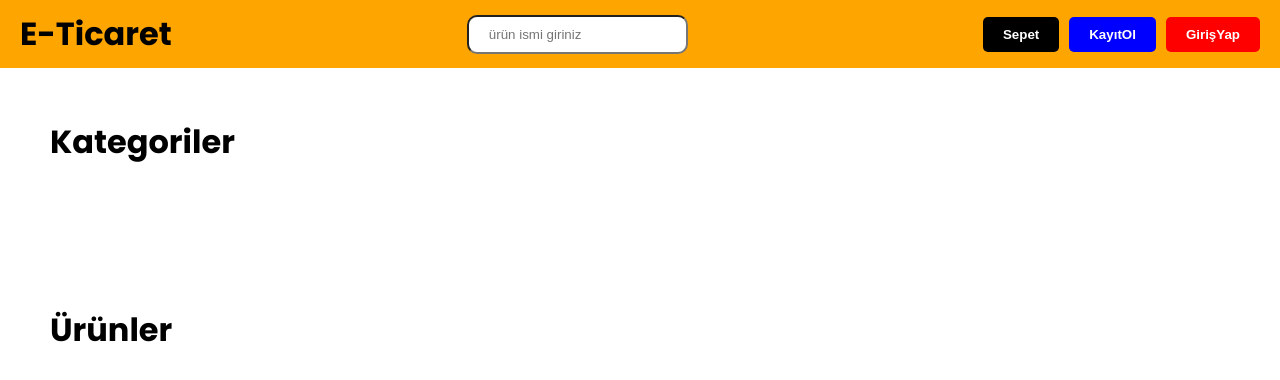
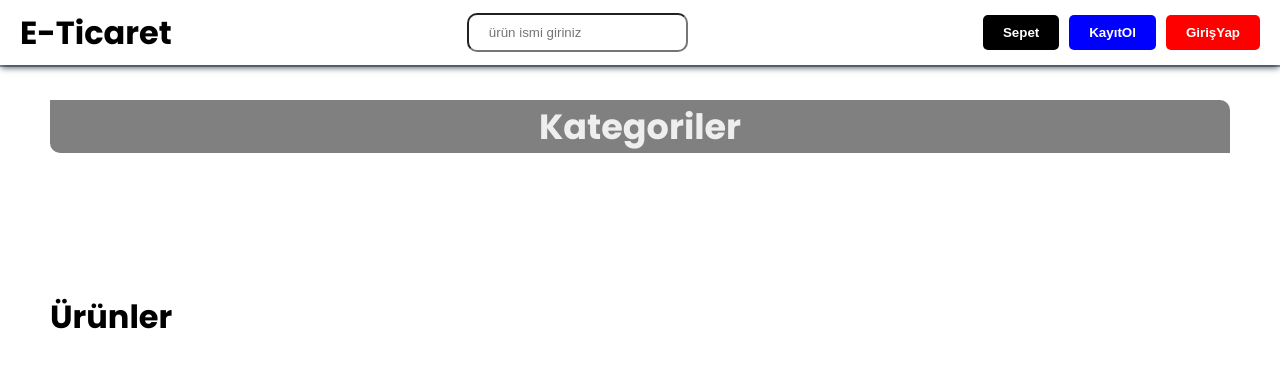
Before and after one commit to Calpay6807/E-ticaret-Fake-Api, a plain HTML site: page index.html in a window 1280 px wide. Drawn offline with Linux system fonts and the light colour scheme; no server answers.

Commit message:
style.css değişiklik

```diff
--- a/index.html
+++ b/index.html
@@ -20,7 +20,7 @@
     <main>
       <!-- Kategoriler -->
       <div class="category-wrapper">
-        <h1>Kategoriler</h1>
+        <h2>Kategoriler</h2>
         <div class="categories"></div>
       </div>
       <!-- Ürünler -->
--- a/style.css
+++ b/style.css
@@ -10,16 +10,33 @@ body {
 }
 
 header {
+  position: fixed;
+  z-index: 999;
+  width: 100%;
+  height: 65px;
+  box-shadow: rgba(6, 24, 44, 0.4) 0px 0px 0px 2px,
+    rgba(6, 24, 44, 0.65) 0px 4px 6px -1px,
+    rgba(255, 255, 255, 0.08) 0px 1px 0px inset;
   display: flex;
   justify-content: space-between;
   align-items: center;
-  background-color: orange;
+  background-color: white;
   padding: 10px 20px;
 }
 
 header input {
   padding: 10px 20px;
   border-radius: 10px;
+}
+
+h2{
+ margin-top: 50px;
+ font-size: 35px;
+ color: #eee;
+ background-color: grey;
+ text-align: center;
+ border-top-right-radius: 10px;
+ border-bottom-left-radius: 10px;
 }
 
 header div {
```
